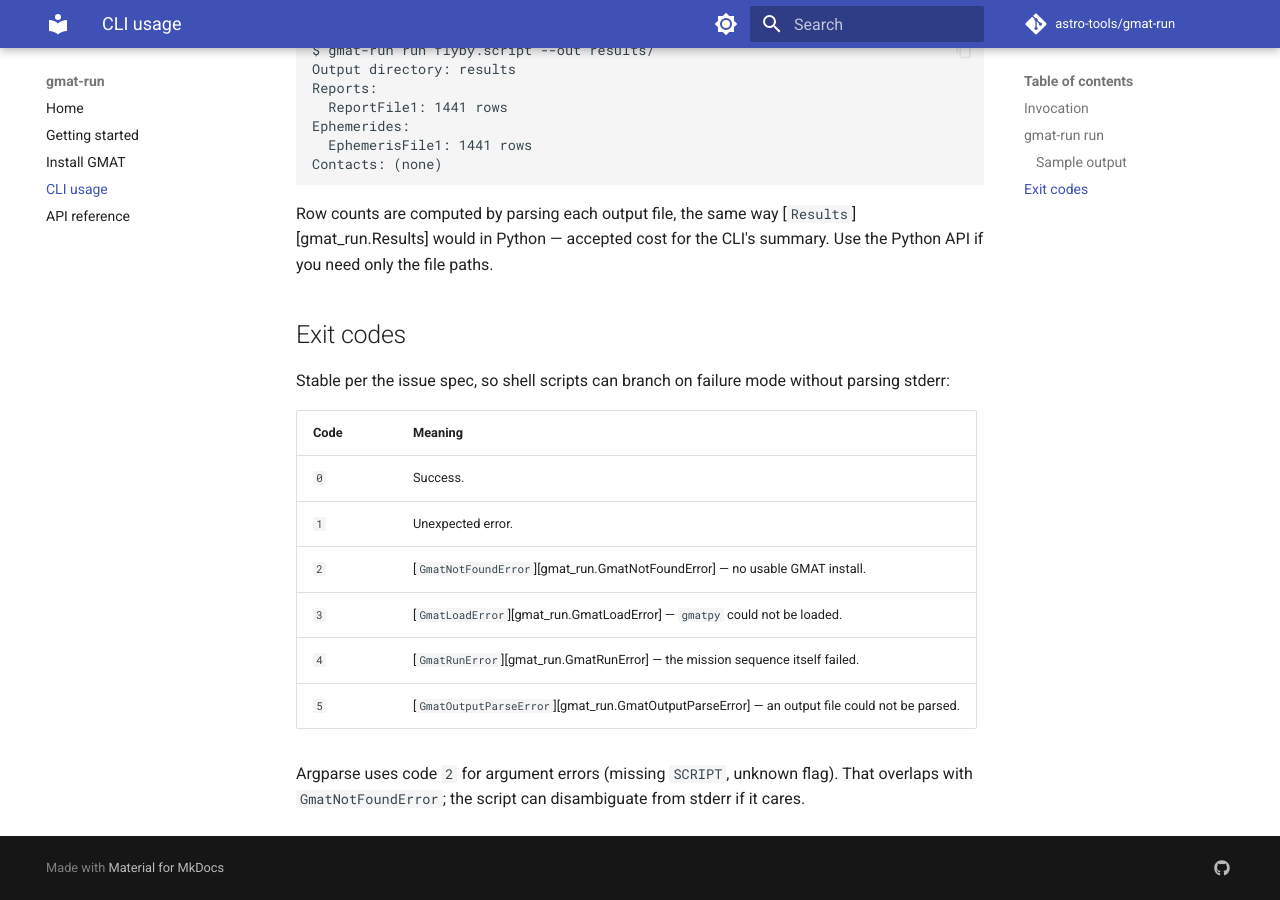
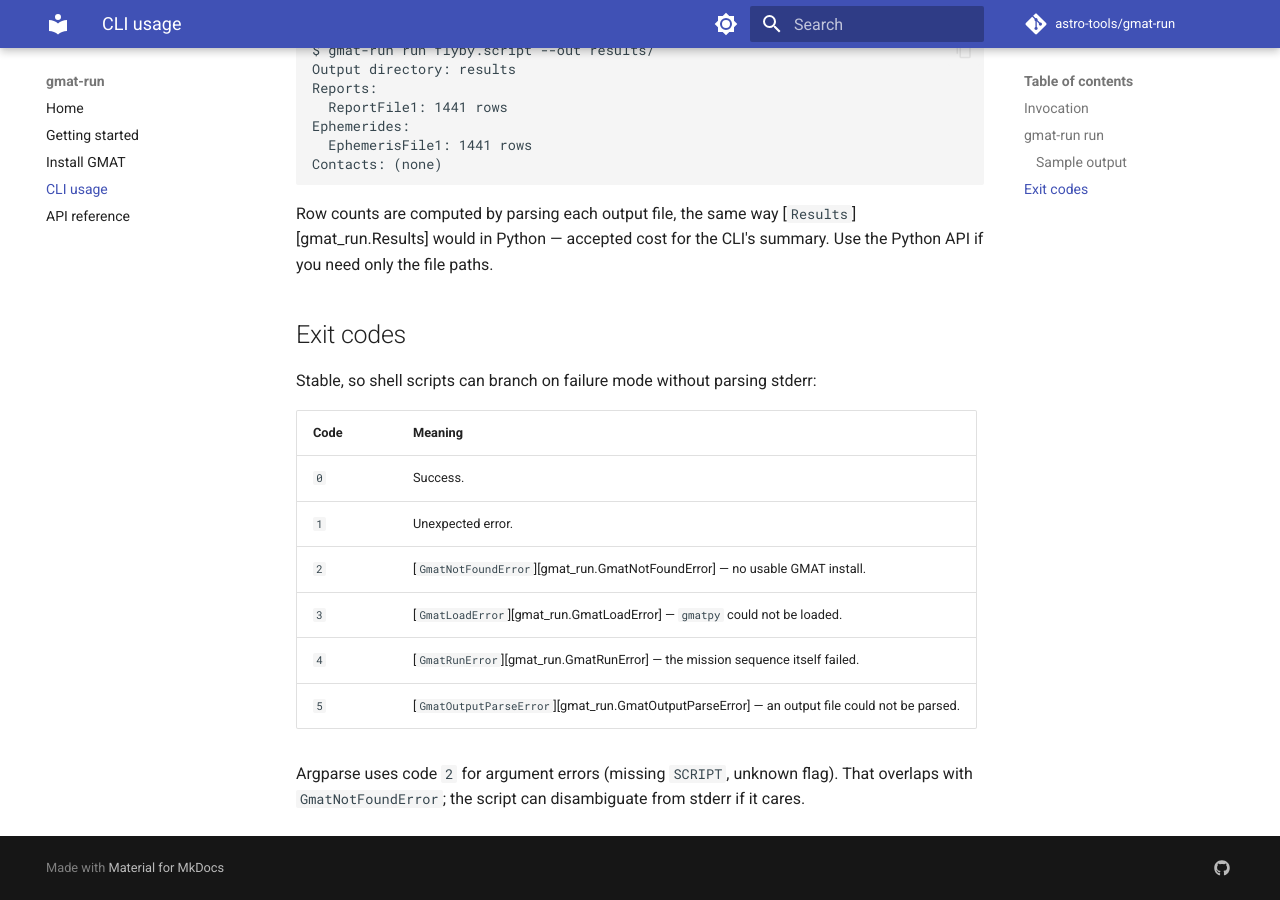
Before and after one commit to astro-tools/gmat-run, an MkDocs documentation site: the page built from docs/cli.md, in a window 1280 px wide and 900 px high, scrolled down 994 px. Built offline with MkDocs 1.6.1 and Material for MkDocs 9.7.7, drawn with Linux system fonts in a browser that asks for light colours; comment, search, counter and statistics services are not loaded.

Commit message:
Drop "per the issue spec" from CLI docs and source comment
Process-leaking phrasing that tells the reader nothing about the
behaviour — the codes are stable, that's what matters.

```diff
--- a/docs/cli.md
+++ b/docs/cli.md
@@ -49,8 +49,7 @@ summary. Use the Python API if you need only the file paths.
 
 ## Exit codes
 
-Stable per the issue spec, so shell scripts can branch on failure mode without
-parsing stderr:
+Stable, so shell scripts can branch on failure mode without parsing stderr:
 
 | Code | Meaning |
 | --- | --- |
```
Also changed, not shown: 1 other file.
